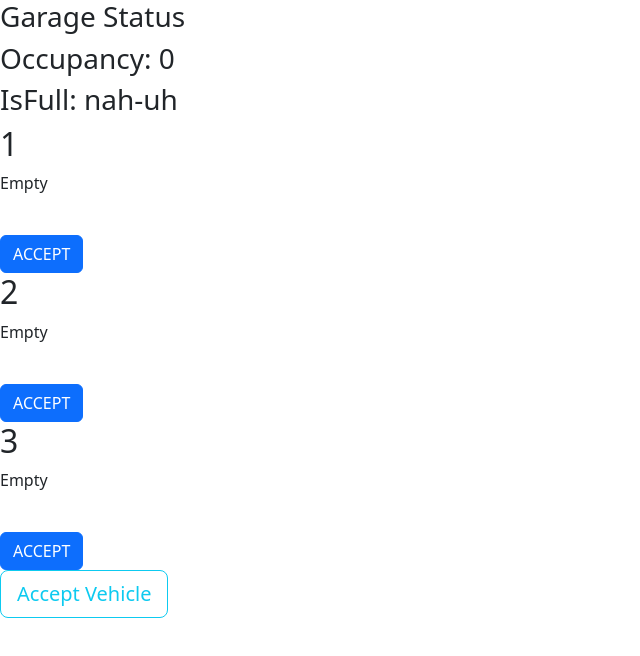
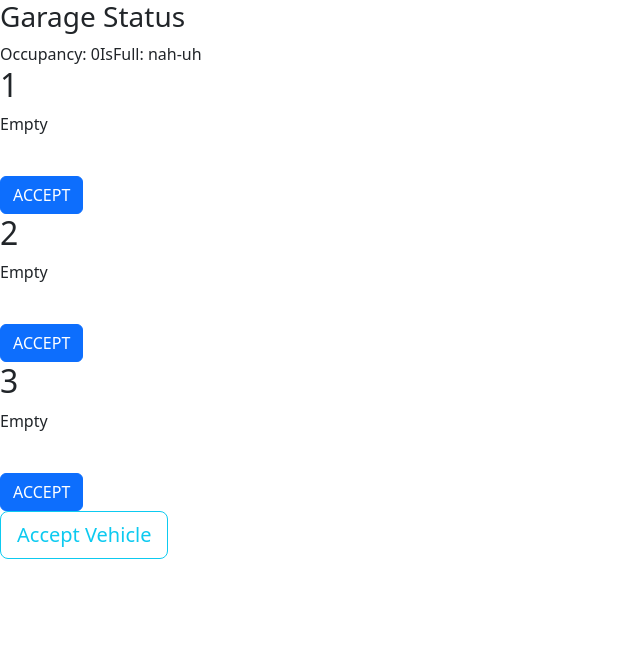
Before and after one commit to Sh-i-aw/Parked, a React (Create React App) app: page / in a window 1280 px wide. Shown: the top 656 px of the page, without its empty margins (0-640 px from the left). Built offline with nearby package versions, Linux system fonts and the light colour scheme.

Commit message:
extracted Garage to its own file, SingleLot tries to show AcceptForm for single lot

```diff
--- a/src/App.js
+++ b/src/App.js
@@ -1,7 +1,7 @@
 import './App.css';
 import 'bootstrap/dist/css/bootstrap.min.css';
 
-import {Garage} from './Component/Lot'
+import {Garage} from './Component/Garage'
 import SingleLot from "./Component/SingleLot";
 import AcceptInGarageForm from "./Component/AcceptInGarageForm";
 
@@ -40,7 +40,7 @@ function App() {
         }
 
         setGarage(newGarage);
-
+        setLotToFree(0);
     }, [lotToFree]);
 
 
@@ -65,9 +65,12 @@ function App() {
 
   return (
       <>
-          <h3>Garage Status</h3>
-          <h3>Occupancy: {garage.occupancy}</h3>
-          <h3>IsFull: {garage.isFull ? 'yup' : 'nah-uh'}</h3>
+          <nav className={"status-bar"}>
+              <h3>Garage Status</h3>
+              <label>Occupancy: {garage.occupancy}</label>
+              <label>IsFull: {garage.isFull ? 'yup' : 'nah-uh'}</label>
+          </nav>
+
           {
               garage.lots.map((lot) => {
                   return <SingleLot key={lot.lotNumber}
@@ -75,6 +78,10 @@ function App() {
                                     openReleaseForm={lotToRelease => setShowReleaseForm(lotToRelease)}
                                     closeReleaseForm={handleCloseReleaseForm}
                                     releaseVehicle={(lotToRelease) => setLotToFree(lotToRelease)}
+
+                                    shouldShowAcceptForm={showAcceptForm === lot.lotNumber}
+                                    openAcceptForm={lotToAccept => setShowAcceptForm(lotToAccept)}
+                                    closeAcceptForm={handleCloseAcceptForm}
                                     lot={lot}/>
               })
           }
--- /dev/null
+++ b/src/Component/Garage.js
@@ -0,0 +1,14 @@
+import {Lot} from "./Lot";
+
+class Garage {
+    constructor(capacity = 3) {
+        this.capacity = capacity;
+        this.isFull = false;
+        this.occupancy = 0;
+        this.lots = Array.from({length:this.capacity}, (_, index) =>  {
+            return new Lot(index + 1)
+        });
+    }
+}
+
+export {Garage};
--- a/src/Component/Lot.js
+++ b/src/Component/Lot.js
@@ -9,15 +9,4 @@ class Lot {
     }
 }
 
-class Garage {
-    constructor(capacity = 3) {
-        this.capacity = capacity;
-        this.isFull = false;
-        this.occupancy = 0;
-        this.lots = Array.from({length:this.capacity}, (_, index) =>  {
-            return new Lot(index + 1)
-        });
-    }
-}
-
-export {Lot, Garage};
+export {Lot};
```
